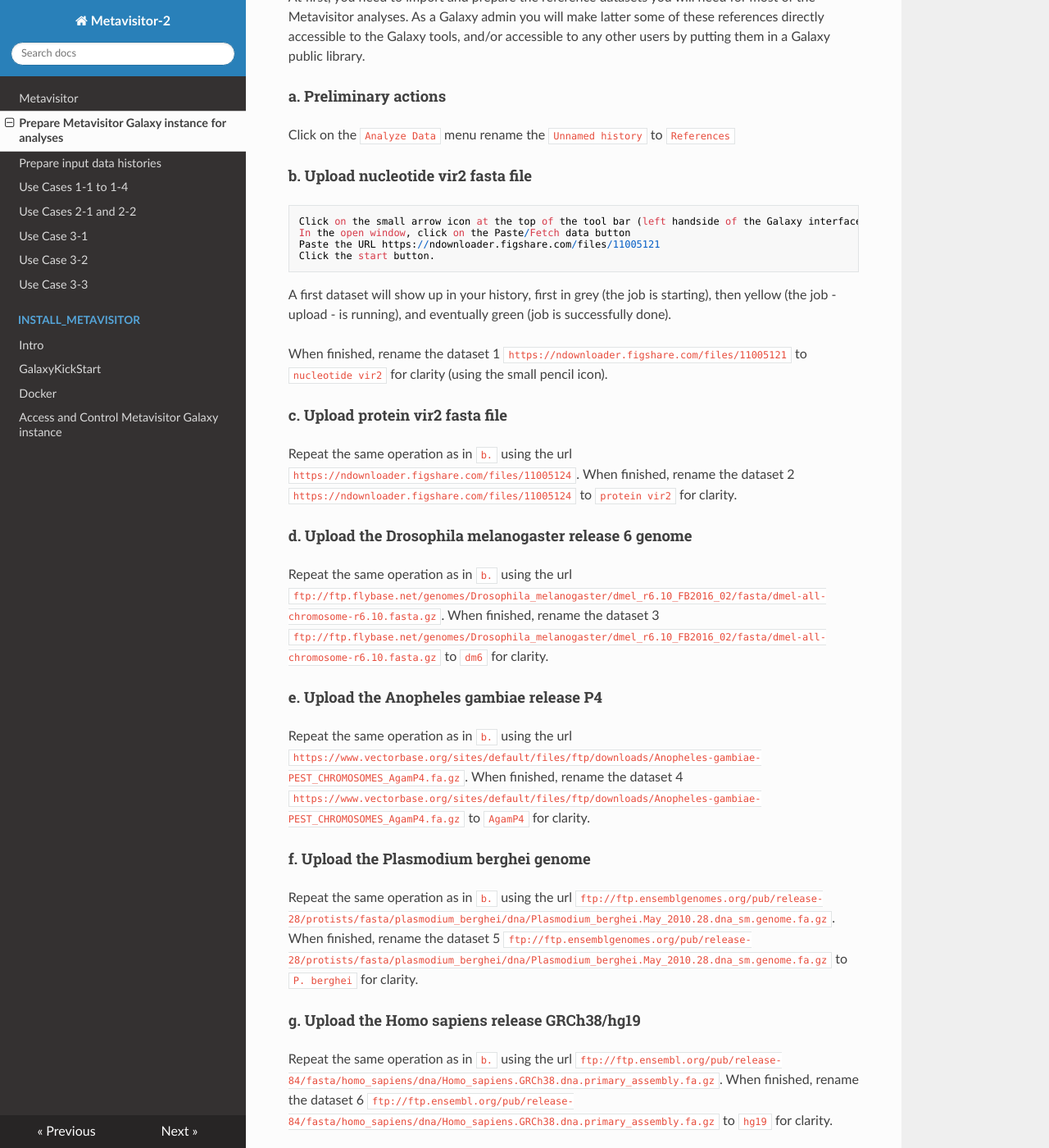
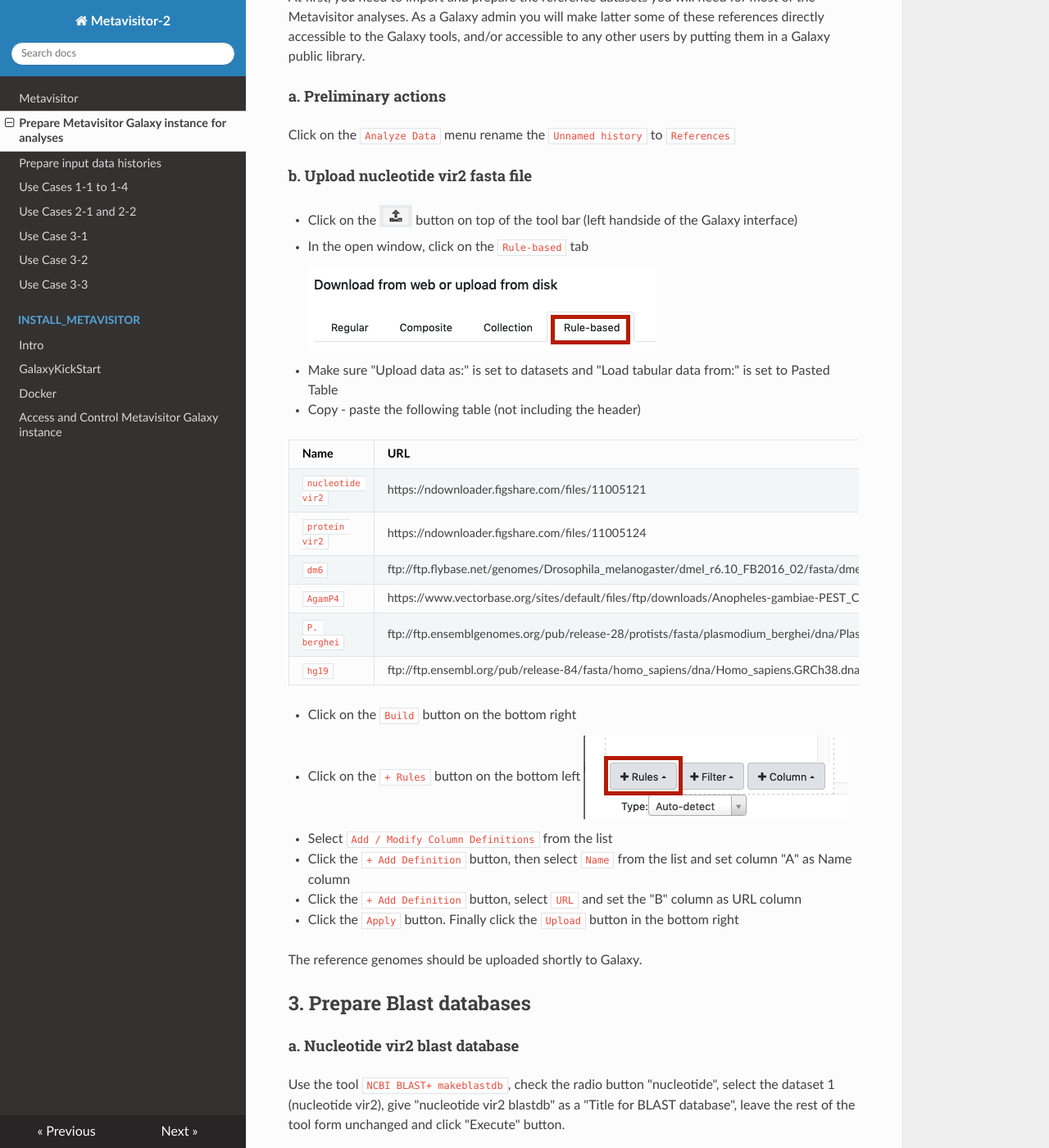
Before and after one commit to ARTbio/metavisitor, an MkDocs documentation site: the page built from docs/metavisitor_configure_references.md, in a window 1280 px wide and 1400 px high, scrolled down 450 px. Shown: the whole window at 82% size. Built offline with MkDocs 1.6.1, drawn with Linux system fonts in a browser that asks for light colours; nearby versions of some CDN libraries; old or Windows-style settings are respelled for this version of MkDocs.

Commit message:
Change reference genomes upload procedure

````diff
--- a/docs/metavisitor_configure_references.md
+++ b/docs/metavisitor_configure_references.md
@@ -14,36 +14,29 @@ rename the `Unnamed history` to `References`
 
 #### b. Upload nucleotide vir2 fasta file
 
-```
-Click on the small arrow icon at the top of the tool bar (left handside of the Galaxy interface)
-In the open window, click on the Paste/Fetch data button
-Paste the URL https://ndownloader.figshare.com/files/11005121
-Click the start button.
-```
-A first dataset will show up in your history, first in grey (the job is starting), then yellow (the job - upload - is running), and eventually green (job is successfully done).
-
-When finished, rename the dataset 1 `https://ndownloader.figshare.com/files/11005121` to `nucleotide vir2` for clarity (using the small pencil icon).
-
-#### c. Upload protein vir2 fasta file
-Repeat the same operation as in `b.` using the url `https://ndownloader.figshare.com/files/11005124`.
-When finished, rename the dataset 2 `https://ndownloader.figshare.com/files/11005124` to `protein vir2` for clarity.
+- Click on the ![upload_button](images/upload_button.png) button on top of the tool bar (left handside of the Galaxy interface)
+- In the open window, click on the `Rule-based` tab ![rule-based](images/rule_based_tab.png)
+- Make sure "Upload data as:" is set to datasets and "Load tabular data from:" is set to Pasted Table
+- Copy - paste the following table (not including the header)
 
 
-#### d. Upload the Drosophila melanogaster release 6 genome
-Repeat the same operation as in `b.` using the url `ftp://ftp.flybase.net/genomes/Drosophila_melanogaster/dmel_r6.10_FB2016_02/fasta/dmel-all-chromosome-r6.10.fasta.gz`.
-When finished, rename the dataset 3 `ftp://ftp.flybase.net/genomes/Drosophila_melanogaster/dmel_r6.10_FB2016_02/fasta/dmel-all-chromosome-r6.10.fasta.gz` to `dm6` for clarity.
+Name | URL
+-----|----
+`nucleotide vir2` | https://ndownloader.figshare.com/files/11005121
+`protein vir2` | https://ndownloader.figshare.com/files/11005124
+`dm6` | ftp://ftp.flybase.net/genomes/Drosophila_melanogaster/dmel_r6.10_FB2016_02/fasta/dmel-all-chromosome-r6.10.fasta.gz
+`AgamP4` | https://www.vectorbase.org/sites/default/files/ftp/downloads/Anopheles-gambiae-PEST_CHROMOSOMES_AgamP4.fa.gz
+`P. berghei` | ftp://ftp.ensemblgenomes.org/pub/release-28/protists/fasta/plasmodium_berghei/dna/Plasmodium_berghei.May_2010.28.dna_sm.genome.fa.gz
+`hg19` | ftp://ftp.ensembl.org/pub/release-84/fasta/homo_sapiens/dna/Homo_sapiens.GRCh38.dna.primary_assembly.fa.gz
 
-#### e. Upload the Anopheles gambiae release P4
-Repeat the same operation as in `b.` using the url `https://www.vectorbase.org/sites/default/files/ftp/downloads/Anopheles-gambiae-PEST_CHROMOSOMES_AgamP4.fa.gz`.
-When finished, rename the dataset 4 `https://www.vectorbase.org/sites/default/files/ftp/downloads/Anopheles-gambiae-PEST_CHROMOSOMES_AgamP4.fa.gz` to `AgamP4` for clarity.
+- Click on the `Build` button on the bottom right
+- Click on the `+ Rules` button on the bottom left ![rules](images/rules.png)
+- Select `Add / Modify Column Definitions` from the list
+- Click the `+ Add Definition` button, then select `Name` from the list and set column "A" as Name column
+- Click the `+ Add Definition` button, select `URL` and set the "B" column as URL column
+- Click the `Apply` button. Finally click the `Upload` button in the bottom right
 
-#### f. Upload the Plasmodium berghei genome
-Repeat the same operation as in `b.` using the url `ftp://ftp.ensemblgenomes.org/pub/release-28/protists/fasta/plasmodium_berghei/dna/Plasmodium_berghei.May_2010.28.dna_sm.genome.fa.gz`.
-When finished, rename the dataset 5 `ftp://ftp.ensemblgenomes.org/pub/release-28/protists/fasta/plasmodium_berghei/dna/Plasmodium_berghei.May_2010.28.dna_sm.genome.fa.gz` to `P. berghei` for clarity.
-
-#### g. Upload the Homo sapiens release GRCh38/hg19
-Repeat the same operation as in `b.` using the url `ftp://ftp.ensembl.org/pub/release-84/fasta/homo_sapiens/dna/Homo_sapiens.GRCh38.dna.primary_assembly.fa.gz`.
-When finished, rename the dataset 6 `ftp://ftp.ensembl.org/pub/release-84/fasta/homo_sapiens/dna/Homo_sapiens.GRCh38.dna.primary_assembly.fa.gz` to `hg19` for clarity.
+The reference genomes should be uploaded shortly to Galaxy.
 
 ## 3. Prepare Blast databases
 #### a. Nucleotide vir2 blast database
````
Also changed, not shown: docs/images/rule_based_tab.png (added), docs/images/rules.png (added).
